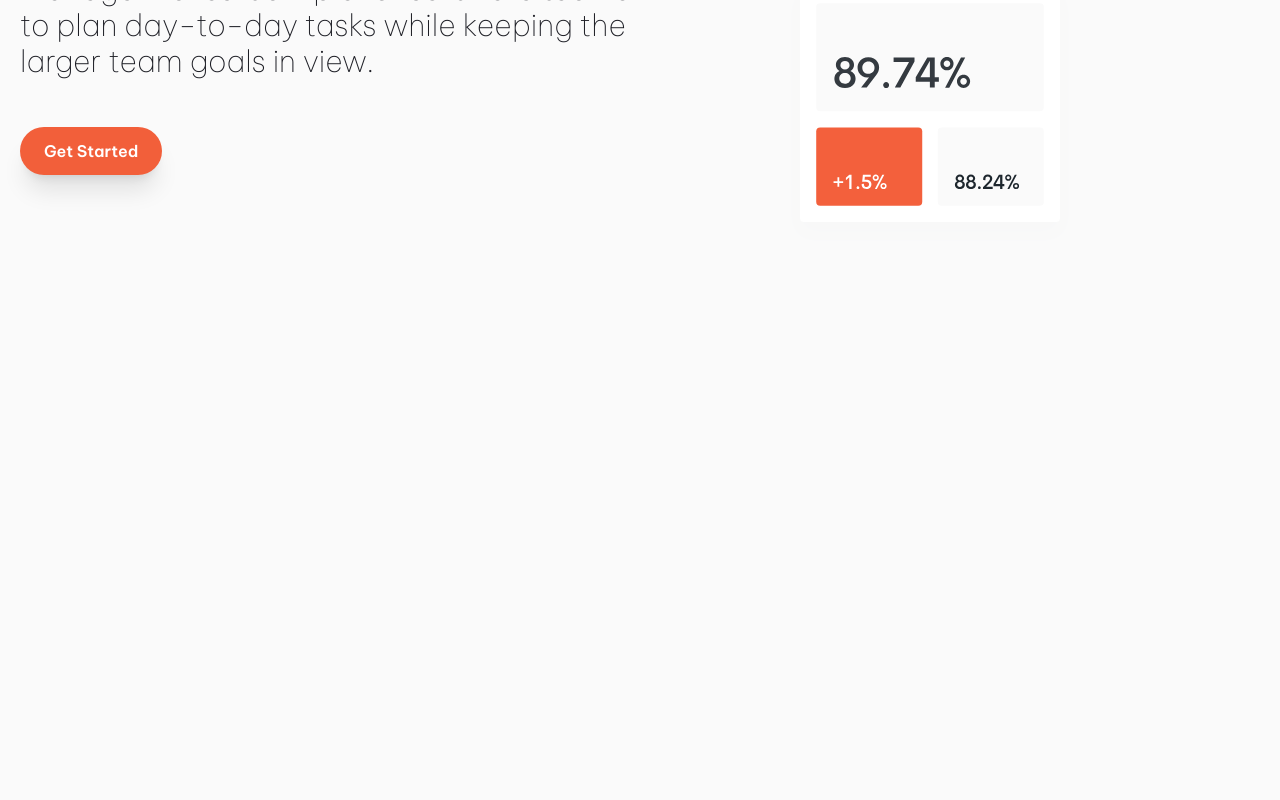
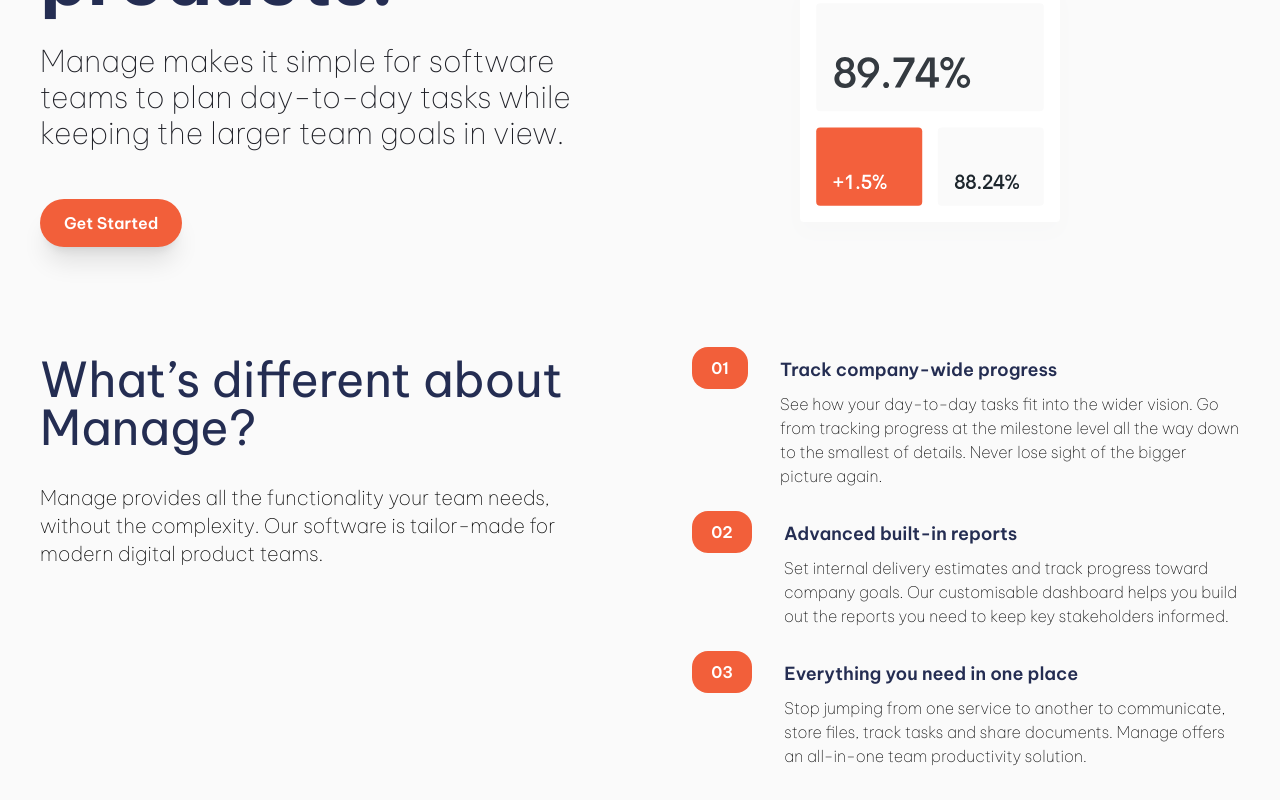
Before and after one commit to Najmaldin-ishag/manage-landing-page, a React (Vite) app: page / in a window 1280 px wide. Shown: the part 465-1265 px from the top of the page. Before the commit the page ends 800 px from the top, so only its background shows below. Built offline with nearby package versions, Linux system fonts and the light colour scheme.

Commit message:
added Features section

```diff
--- a/src/App.jsx
+++ b/src/App.jsx
@@ -1,3 +1,4 @@
+import Features from "./Sections/Features";
 import Hero from "./Sections/Hero";
 import NavBar from "./Sections/NavBar";
 
@@ -5,7 +6,10 @@ const App = () => {
   return (
     <>
       <NavBar />
-      <Hero />
+      <main>
+        <Hero />
+        <Features />
+      </main>
     </>
   );
 };
--- a/src/Constant/index.js
+++ b/src/Constant/index.js
@@ -47,7 +47,7 @@ export const features = [
   },
 ];
 
-const testimonials = [
+export const testimonials = [
   {
     imgPath: "/images/avatar-anisha.png",
     name: "Anisha Li",
--- /dev/null
+++ b/src/Sections/Features.jsx
@@ -0,0 +1,42 @@
+import { features } from "../Constant";
+
+const Features = () => {
+  return (
+    <section className="section-padding">
+      <div className="mt-[6.5rem]  grid grid-cols-2 gap-[6.5rem]">
+        <div>
+          <h2 className="text-primary-dark-blue text-5xl mb-8 font-[400]">
+            What’s different about Manage?
+          </h2>
+          <p className="font-thin text-xl">
+            Manage provides all the functionality your team needs, without the
+            complexity. Our software is tailor-made for modern digital product
+            teams.
+          </p>
+        </div>
+        <div className="features-box">
+          {features.map((item) => (
+            <div
+              key={item.id}
+              className="flex gap-8 mb-8 justify-center font-semibold "
+            >
+              <div>
+                <span className="py-[.7rem] px-[1.2rem] bg-primary-bright-red text-white rounded-2xl">
+                  {item.id}
+                </span>
+              </div>
+              <div>
+                <h3 className="text-primary-dark-blue text-lg mb-2">
+                  {item.title}
+                </h3>
+                <p className="font-thin">{item.description}</p>
+              </div>
+            </div>
+          ))}
+        </div>
+      </div>
+    </section>
+  );
+};
+
+export default Features;
--- a/src/index.css
+++ b/src/index.css
@@ -32,7 +32,7 @@
     background-size: cover;
   }
   .section-padding {
-    @apply px-5;
+    @apply px-10;
   }
 }
 
```
